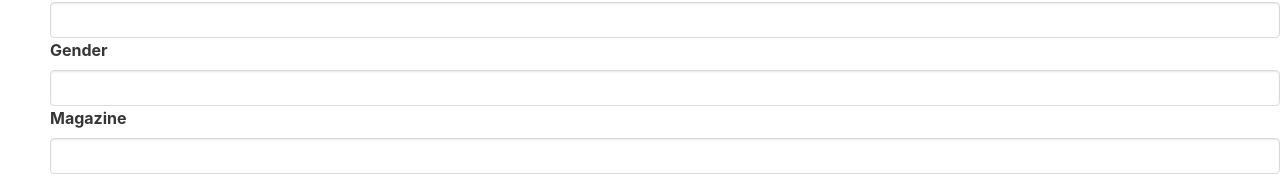
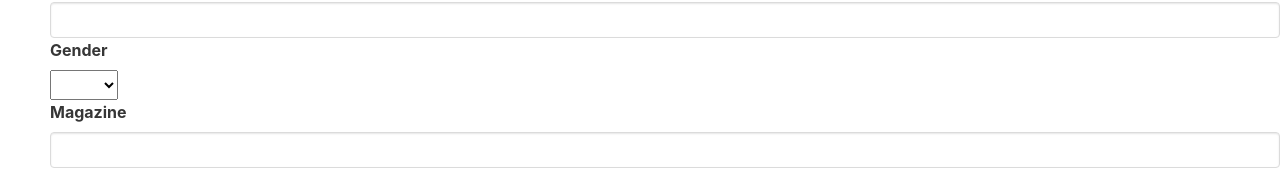
Before and after one commit to vikytech/angularDemo, an Angular app: page /request/journalist in a window 1280 px wide. Shown: the part 276-451 px from the top of the page. Built offline with nearby package versions, Linux system fonts and the light colour scheme.

Commit message:
[Viky] Fixed dropdown template

```diff
--- a/src/app/drop-down/dropdown.component.html
+++ b/src/app/drop-down/dropdown.component.html
@@ -1,9 +1,12 @@
 <div class="field" [formGroup]="formG">
-    <label class="label"> {{template.label | titlecase }} </label>
-    <div class="control">
-      <input class="input"
-      formControlName="{{template.label}}"
-      id="{{template.label}}"
-      [type]="template.type"/>
-    </div>
+  <label class="label"> {{template.label  | titlecase}} </label>
+  <div class="control">
+    <select class="select"
+        formControlName="{{template.label}}"
+        id="{{template.label}}">
+        <option *ngFor="let opt of template.options" value="{{opt}}">
+          {{opt}}
+        </option>
+    </select>
   </div>
+</div>
--- a/src/app/drop-down/dropdown.component.ts
+++ b/src/app/drop-down/dropdown.component.ts
@@ -3,7 +3,7 @@ import { FormGroup } from '@angular/forms';
 
 @Component({
   selector: 'dropdown',
-  templateUrl: '../drop-down/dropdown.component.html'
+  templateUrl: 'dropdown.component.html'
 })
 export class DropdownComponent implements OnInit {
 
--- a/src/app/text-box/text-box.component.ts
+++ b/src/app/text-box/text-box.component.ts
@@ -3,7 +3,7 @@ import { FormGroup } from '@angular/forms';
 
 @Component({
   selector: 'textBox',
-  templateUrl: '../text-box/text-box.component.html'
+  templateUrl: 'text-box.component.html'
 })
 export class TextBoxComponent implements OnInit {
 
```
